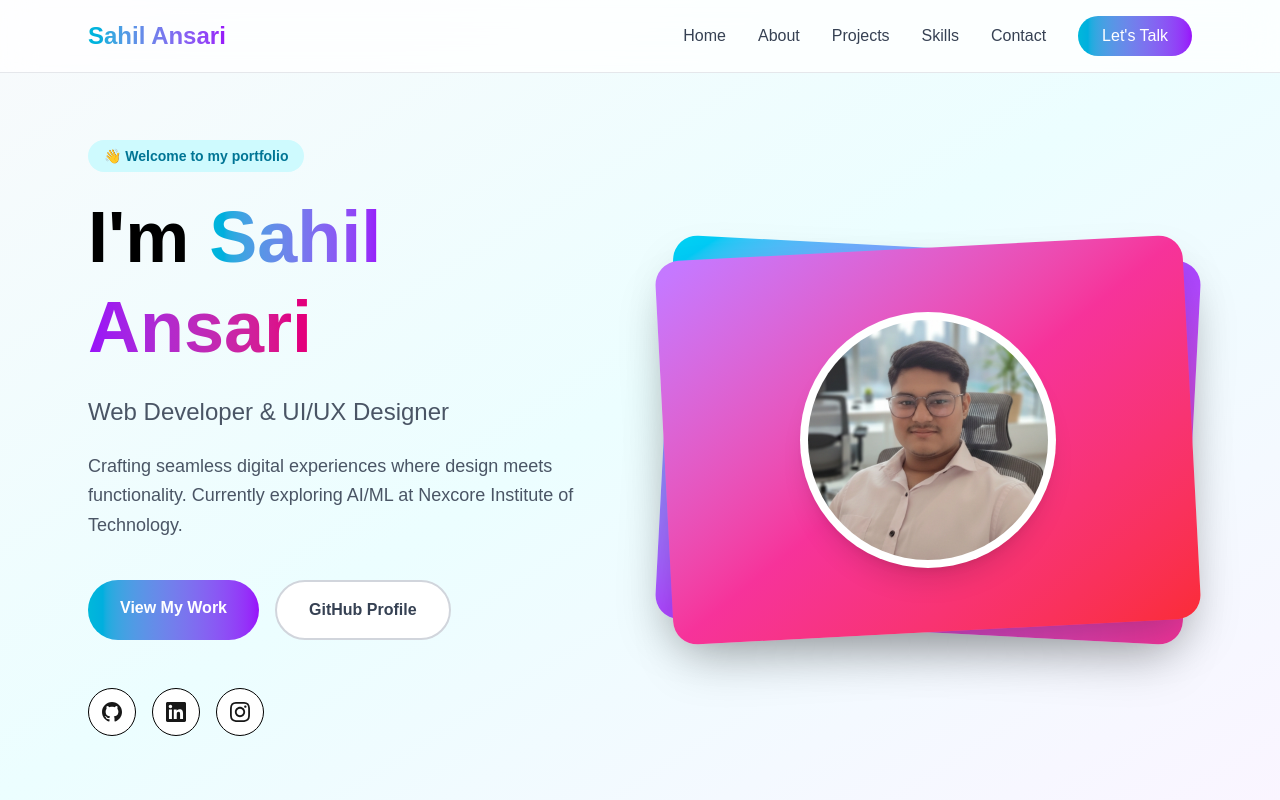
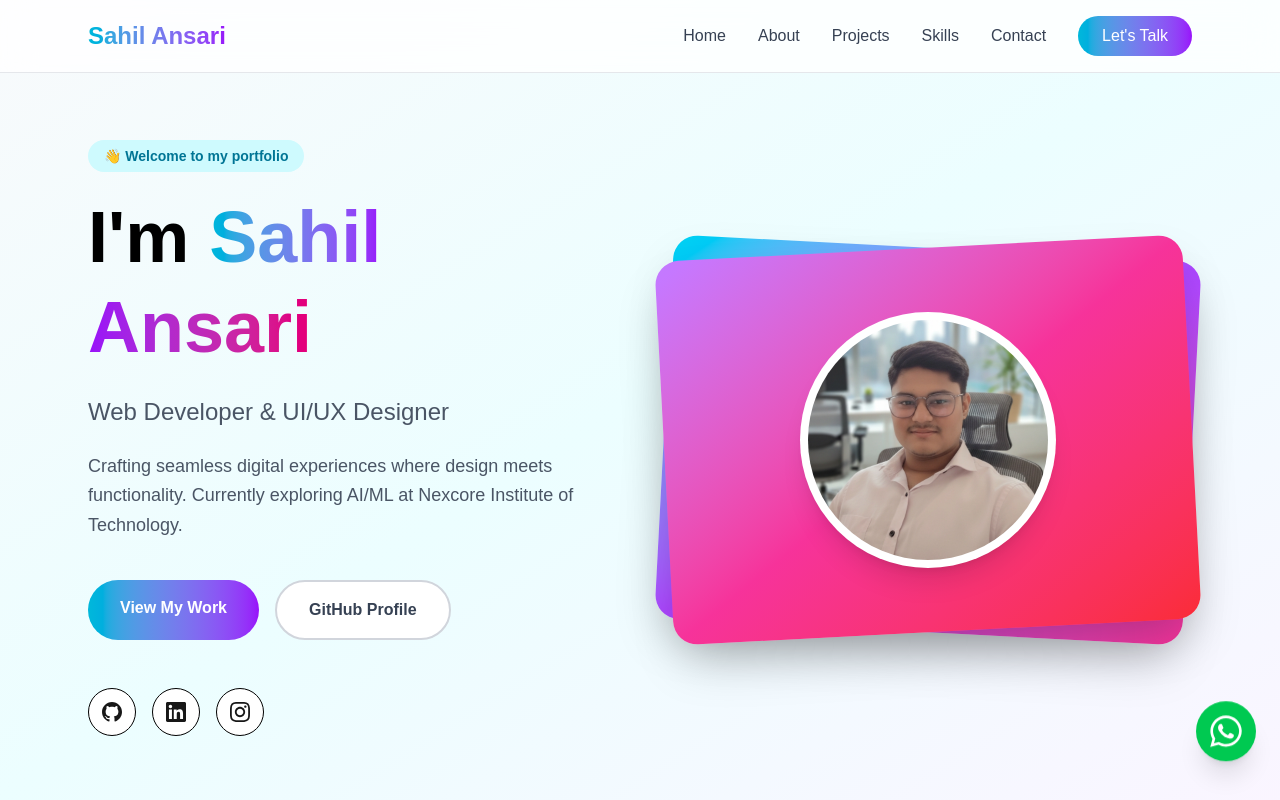
Before and after one commit to sahillansarii001/portfolio-Sahil, a Next.js app: page / in a window 1280 px wide. Shown: the top 800 px of the page. Built offline with nearby package versions, Linux system fonts and the light colour scheme.

Commit message:
Integrated Whatsapp

```diff
--- a/package.json
+++ b/package.json
@@ -11,7 +11,8 @@
   "dependencies": {
     "next": "16.1.6",
     "react": "19.2.3",
-    "react-dom": "19.2.3"
+    "react-dom": "19.2.3",
+    "react-icons": "^5.5.0"
   },
   "devDependencies": {
     "@tailwindcss/postcss": "^4",
--- a/src/app/page.js
+++ b/src/app/page.js
@@ -6,6 +6,7 @@ import Hero from "@/components/Hero";
 import Navbar from "@/components/NavBar";
 import Projects from "@/components/Projects";
 import Skills from "@/components/Skills";
+import WhatsApp from "@/components/Whatsapp";
 
 export default function Home() {
   return (
@@ -18,6 +19,7 @@ export default function Home() {
       <Certifications />
       <Contact />
       <Footer />
+      <WhatsApp />
     </>
   );
 }
--- /dev/null
+++ b/src/components/Whatsapp.jsx
@@ -0,0 +1,38 @@
+"use client";
+
+import { useEffect, useState } from "react";
+import { FaWhatsapp } from "react-icons/fa";
+
+export default function WhatsApp() {
+  const [mounted, setMounted] = useState(false);
+
+  useEffect(() => {
+    setMounted(true);
+  }, []);
+
+  if (!mounted) return null;
+
+  return (
+    <a
+      href="https://wa.me/9967747153?text=Hi%20Sahil,%20I%20visited%20your%20portfolio!"
+      target="_blank"
+      rel="noopener noreferrer"
+      aria-label="Chat on WhatsApp"
+      className="
+        fixed bottom-4 right-4
+        sm:bottom-6 sm:right-6
+        z-50
+        flex items-center justify-center
+        w-12 h-12 sm:w-15 sm:h-15
+        rounded-full
+        bg-green-500 hover:bg-green-600
+        shadow-xl
+        transition-all duration-300
+        active:scale-95
+        animate-bounce
+      "
+    >
+      <FaWhatsapp className="text-white text-3xl sm:text-4xl" />
+    </a>
+  );
+}
```
Also changed, not shown: 1 other file (tests, documents, lock files or other folders).
